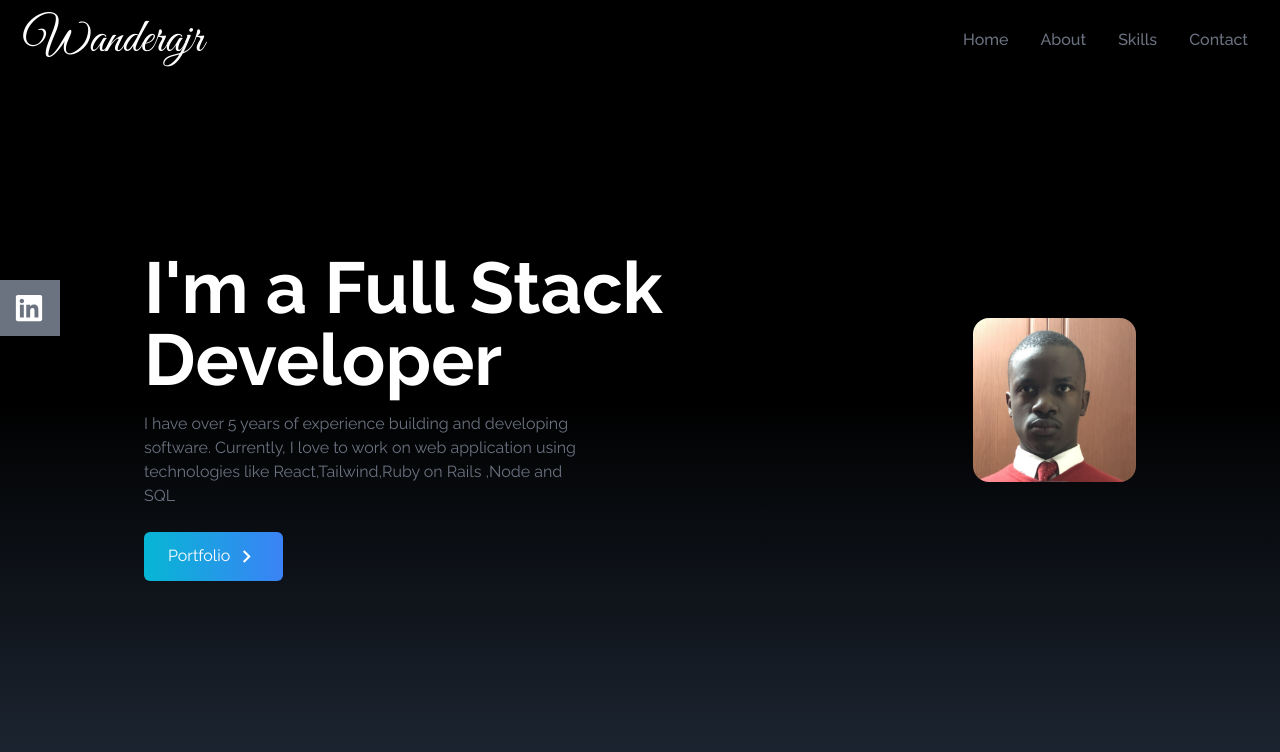
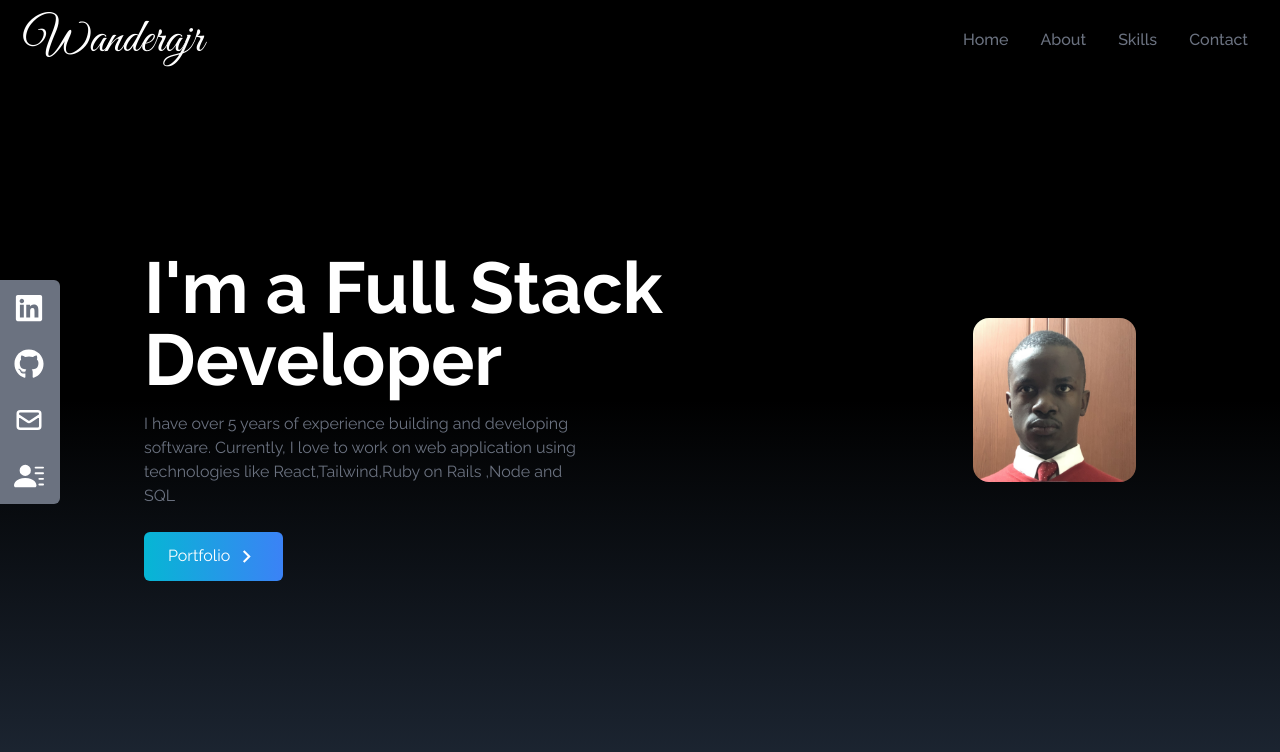
Before and after one commit to wandera7/jjportfolio, a React (Create React App) app: page / in a window 1280 px wide. Shown: the top 752 px of the page. Built offline with nearby package versions, Linux system fonts and the light colour scheme; a web font is replaced by a local one.

Commit message:
Final Social Component

```diff
--- a/src/components/SocialLinks.js
+++ b/src/components/SocialLinks.js
@@ -18,7 +18,7 @@
             id:2,
             child:(
                 <>
-                 Github <FaLinkedin size={30}/>
+                 Github <FaGithub size={30}/>
                 </>
             ),
             href:'https://github.com/wandera7',
@@ -28,32 +28,34 @@
             id:3,
             child:(
                 <>
-                 Mail <FaLinkedin size={30}/>
+                 Mail <HiOutlineMail size={30}/>
                 </>
             ),
             href:'mailto:wanderajjr@gmail.com',
-            style:'rounded-tr-md'
         },
         {
             id:4,
             child:(
                 <>
-                 Resume <FaLinkedin size={30}/>
+                 Resume <BsFillPersonLinesFill size={30}/>
                 </>
             ),
-            href:'',
-
+            href:'/wandajj.pdf',
+            style:'rounded-br-md',
+            download:true
         }
 
     ]
   return (
-    <div className=' flex flex-col top-[35%] left-0 fixed'>
+    <div className='hidden lg:flex flex-col top-[35%] left-0 fixed'>
         <ul>
-            <li className='flex justify-between items-center w-40 h-14 px-4 bg-gray-500 ml-[-100px] hover:ml-[-10px] hover:rounded-md duration-300'>
-                <a href='dasd' className='flex justify-between items-center w-full text-white'>
-                    LinkedIn <FaLinkedin size={30}/>
+        {links.map(({id,child,href,style,download})=>
+            <li key={id} className={`flex justify-between items-center w-40 h-14 px-4 bg-gray-500 ml-[-100px] hover:ml-[-10px] hover:rounded-md duration-300 ${style}`}>
+                <a href={href}  className='flex justify-between items-center w-full text-white' download={download} target="_blank" rel='noreferrer'>
+                    {child}
                 </a>
             </li>
+        )}
         </ul>
     </div>
   )
```
